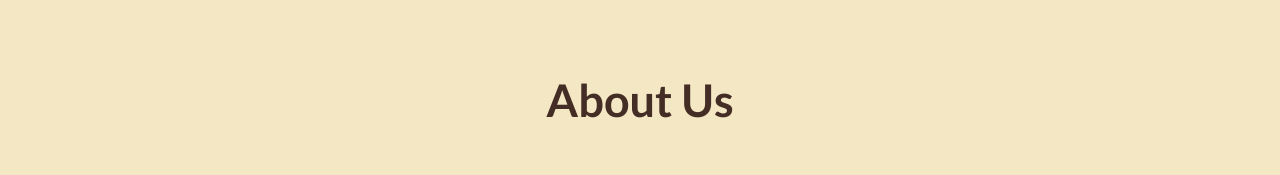
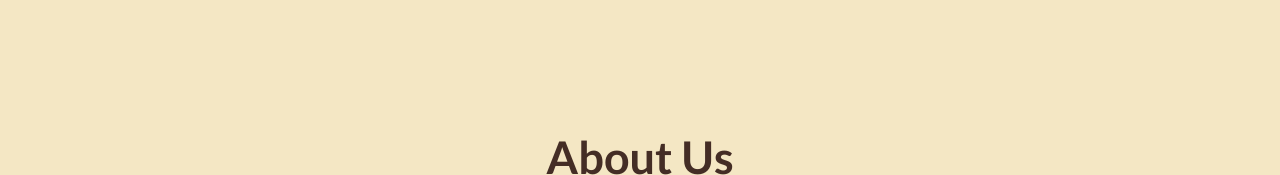
Before and after one commit to Cvetanovic/Coffee-house-project, a plain HTML site: page index.html in a window 1280 px wide. Shown: the part 802-977 px from the top of the page. Drawn offline with nearby package versions, Linux system fonts and the light colour scheme.

Commit message:
Update style.css

```diff
--- a/style.css
+++ b/style.css
@@ -21,8 +21,7 @@
 
 h2 {
     width: 100%;
-    margin: 0;
-    padding: 30px 0;
+    padding-top: 50px;
     font-size: 45px;
     color: #442d25;
 }
```
